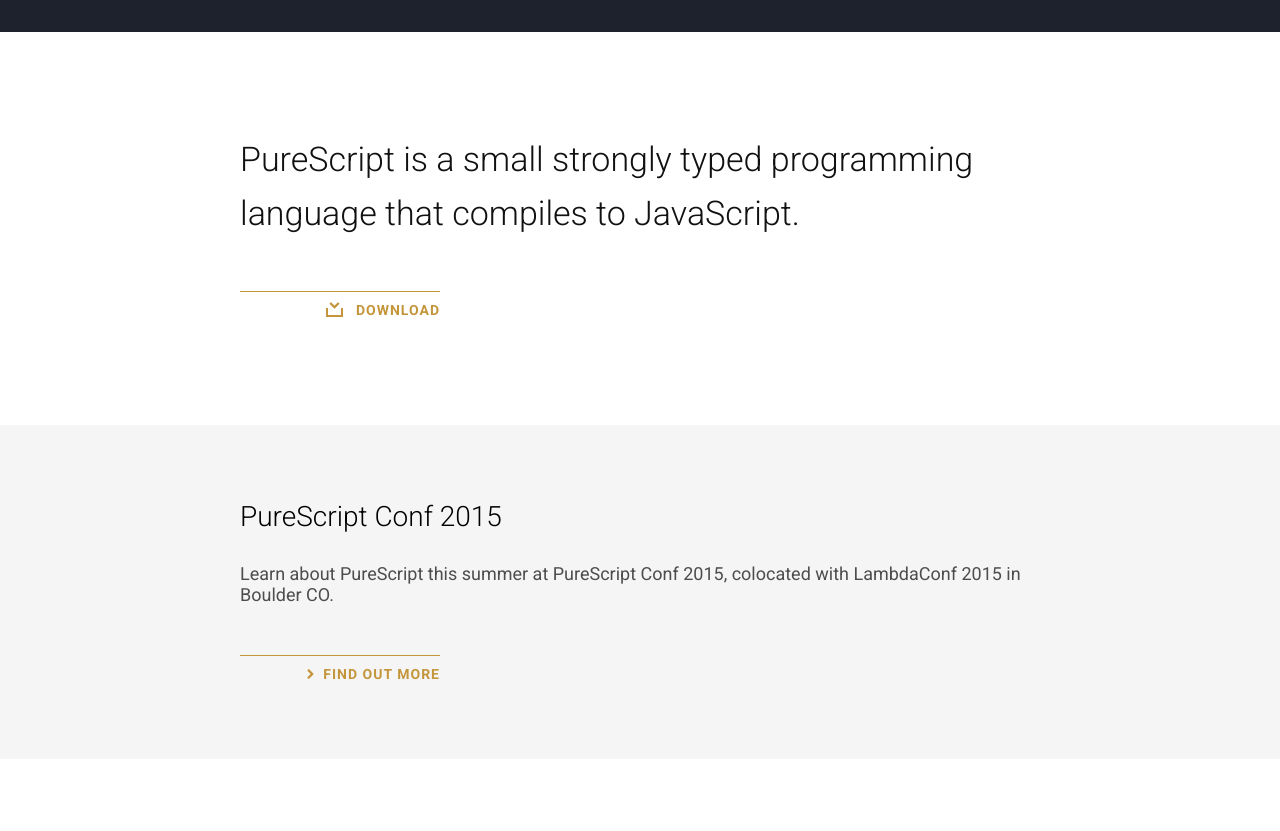
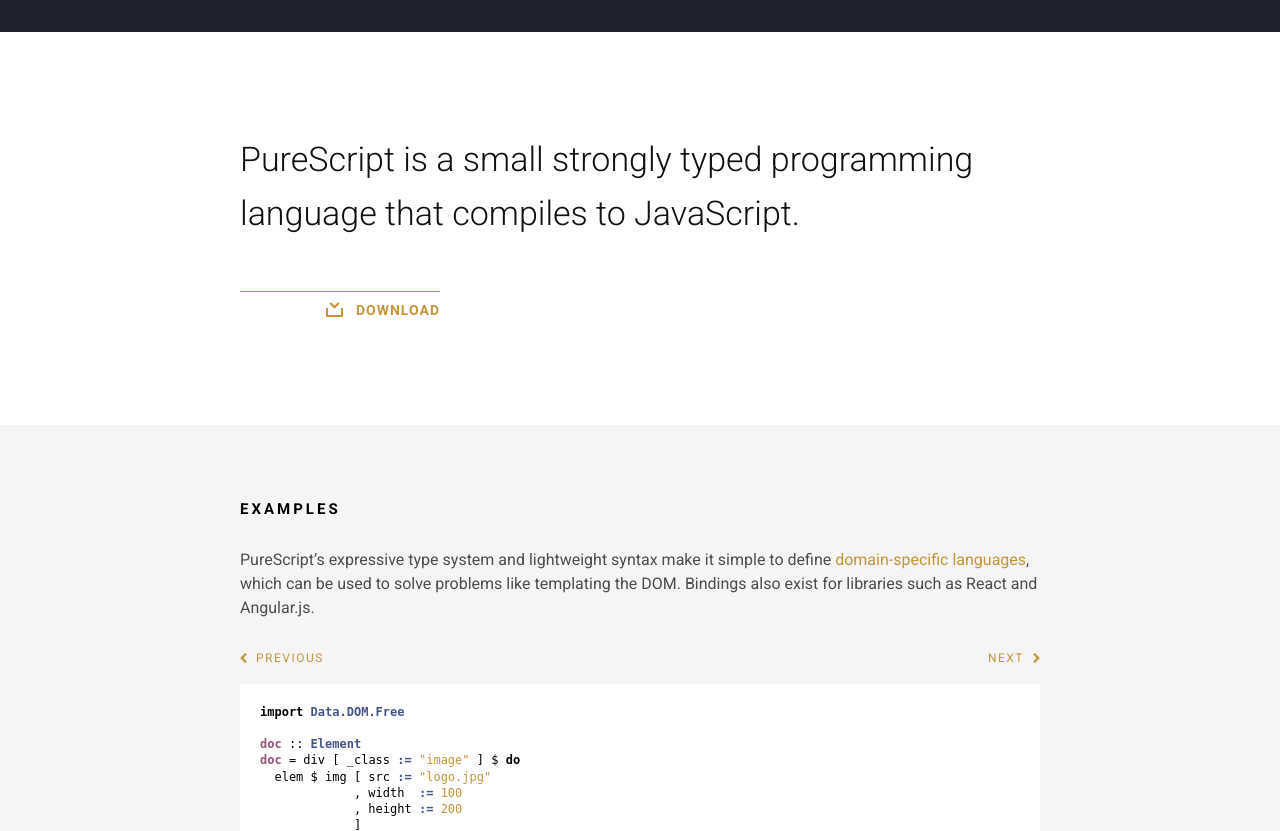
Before and after one commit to purescript/purescript.github.io, a website: page index.html in a window 1280 px wide. Shown: the part 118-949 px from the top of the page. Drawn offline with Linux system fonts and the light colour scheme.

Commit message:
Revert "Merge pull request #22 from purescript/conf"
This reverts commit b2c60824bad681d7e96f01e3316bd861f17e77ef, reversing
changes made to 59d15e85a3a47c1ef42c61762dfddc11c151c2b5.

```diff
--- a/index.html
+++ b/index.html
@@ -37,16 +37,6 @@
       <h2>PureScript is a small strongly typed programming language that compiles to JavaScript.</h2>
       <div class="link">
         <a href="download/">Download</a>
-      </div>
-    </section>
-
-    <section class="conf">
-      <h2>PureScript Conf 2015</h2>
-      <div class="container">
-        <p>Learn about PureScript this summer at PureScript Conf 2015, colocated with LambdaConf 2015 in Boulder CO.</p>
-        <div class="link">
-          <a href="https://github.com/purescript/purescript/wiki/PureScript-Conf-2015">Find out more</a>
-        </div>
       </div>
     </section>
 
--- a/sass/style.scss
+++ b/sass/style.scss
@@ -250,33 +250,7 @@
 
 /* ------------------------------------------------------------------------- */
 
-main section.conf {
-
-  background: #f5f5f5;
-
-  div.container {
-    margin-left: 20px;
-    margin-right: 20px;
-  }
-
-  div.link {
-
-    width: 200px;
-    margin-top: 50px;
-
-    a {
-      padding-left: 16px;
-      background: url(../img/icon-chevron.png) no-repeat left;
-      background-size: 7px 10px;
-    }
-  }
-}
-
-/* ------------------------------------------------------------------------- */
-
 main section.features {
-
-  background: #f5f5f5;
 
   ul {
     padding: 0;
@@ -309,10 +283,11 @@
 
 main section.example {
 
+  background: #f5f5f5;
   position: relative;
 
   pre {
-    background: #f5f5f5;
+    background: #fff;
   }
 
   h4, p {
@@ -422,7 +397,6 @@
 
 footer {
   box-sizing: border-box;
-  background: #f5f5f5;
   position: absolute;
   bottom: 0px;
   padding: 20px 30px 50px;
@@ -616,8 +590,7 @@
   main section > h3,
   main section > ul,
   main section > pre,
-  main section > div,
-  main section.conf > div.container {
+  main section > div {
     margin-left: auto;
     margin-right: auto;
     max-width: 800px;
```
Also changed, not shown: css/style.css.
